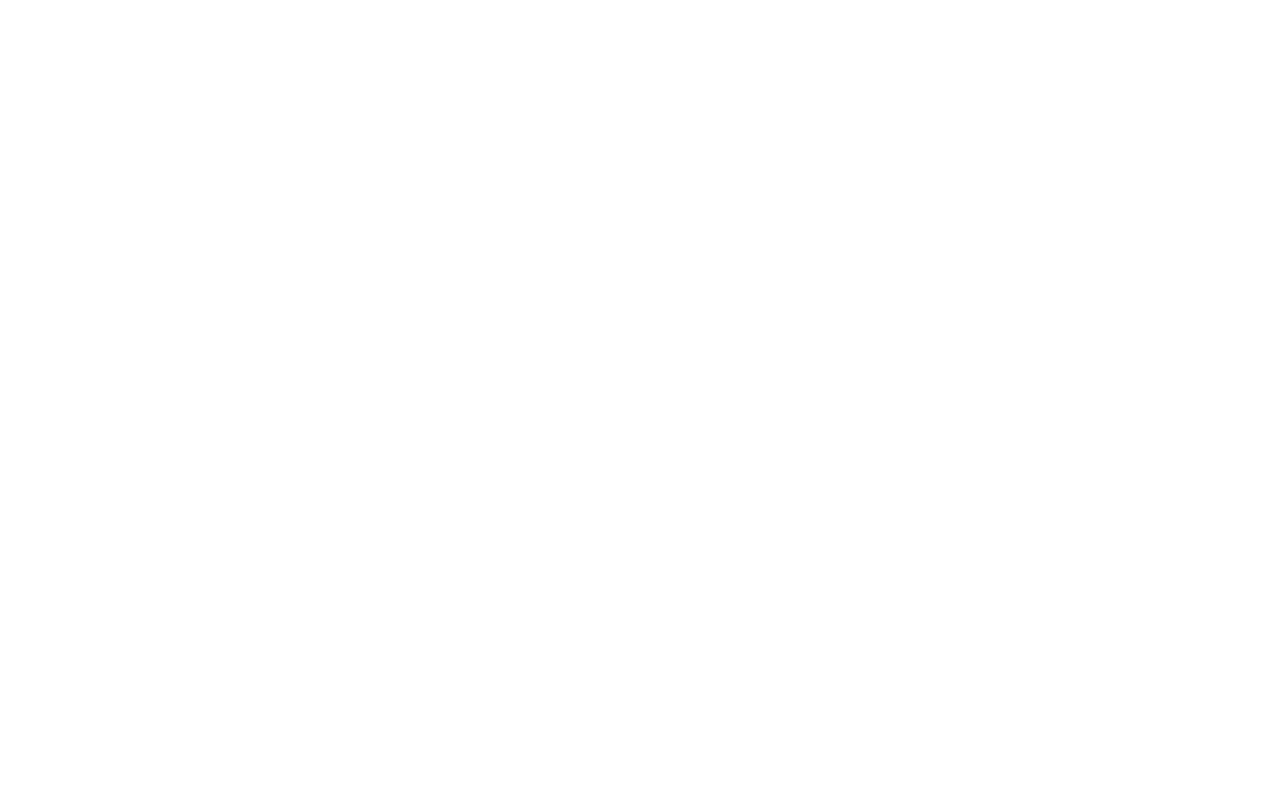
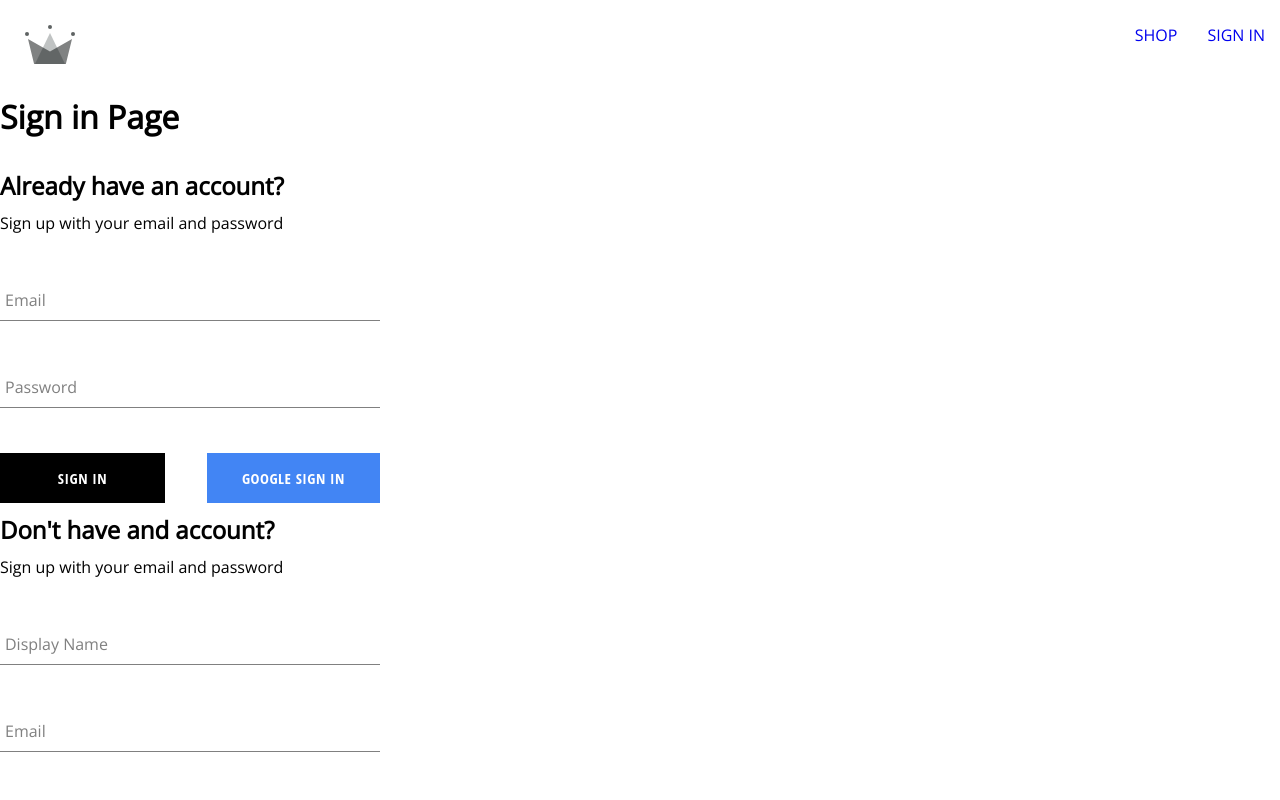
Before and after one commit to Abhinav1190P/Clothing, a React (Create React App) app: page /auth in a window 1280 px wide. Before the commit this address had no page. Shown: the top 800 px of the page. Built offline with nearby package versions, Linux system fonts and the light colour scheme.

Commit message:
Sign in start

```diff
--- a/src/App.js
+++ b/src/App.js
@@ -2,7 +2,7 @@
 import Home from "./routes/home/home.component";
 import { Routes, Route } from "react-router-dom";
 import Navigation from './routes/navigation/nav.component'
-import SignIn from "./routes/sign-in/sign-in.component";
+import Authentication from "./routes/sign-in/authentication";
 const Shop = () => {
   return <h1>I am the shop page!</h1>
 }
@@ -15,7 +15,7 @@
       <Route path="/" element={<Navigation/>}>
       <Route index element={<Home/>}/>
       <Route path="shop" element={<Shop/>}/>
-      <Route path='sign-in' element={<SignIn/>}/>
+      <Route path='auth' element={<Authentication/>}/>
       </Route>
 
     </Routes>
--- /dev/null
+++ b/src/components/sign-in-form/sign-in-form.js
@@ -0,0 +1,78 @@
+import { useState } from "react"
+import { createUserDocumentFromAuth} from '../../utils/firebase/firebase.utils'
+import FormInput from "../form-input/form-input.component"
+import {
+    signInWithGooglePopup,
+    signInAuthUserWithEmailAndPassword
+    } from '../../utils/firebase/firebase.utils'
+import './sign-in-form.styles.scss'
+import Button from "../button/buttom.component"
+const defaultFormFields = {
+    email:'',
+    password:'',
+}
+
+
+const SignInForm = () => {
+
+    const [formFields,setFormFields] = useState(defaultFormFields)
+    const {email,password} = formFields
+
+    const handleChage = (event) => {
+        const {name,value} = event.target
+        setFormFields({...formFields,[name]:value})
+    }
+
+    const resetFormFields = () => {
+        setFormFields(defaultFormFields)
+    }
+
+
+
+    const SignInWithGoogle = async () => {
+
+        const {user} = await signInWithGooglePopup();
+        createUserDocumentFromAuth(user)
+        }
+
+    const handleSubmit = async (event) => {
+        event.preventDefault()
+
+        try {
+            const response = await signInAuthUserWithEmailAndPassword(email,password)
+            console.log(response)
+        } catch (error) {
+           console.log(error)
+        }
+
+    }
+
+    return(
+        <div className="sign-up-container">
+            <h2>Already have an account?</h2>
+            <span>
+                Sign up with your email and password
+            </span>
+            <form onSubmit={handleSubmit}>
+
+
+                <FormInput label="Email" type={'email'} required onChange={handleChage} name="email" value={email}/>
+
+
+                <FormInput label="Password" type={'password'} required onChange={handleChage} name="password" value={password}/>
+
+                <div className="buttons-container">
+                <Button type="submit">
+                    Sign in
+                </Button>
+                <Button buttonType={'google'} onClick={SignInWithGoogle}>
+                    Google sign in
+                </Button>
+                </div>
+
+            </form>
+        </div>
+    )
+}
+
+export default SignInForm
--- /dev/null
+++ b/src/components/sign-in-form/sign-in-form.styles.scss
@@ -0,0 +1,15 @@
+.sign-up-container{
+    display: flex;
+    flex-direction: column;
+    width: 380px;
+
+    h2{
+        margin: 10px 0px;
+    }
+}
+
+
+.buttons-container{
+    display: flex;
+    justify-content: space-between;
+}
--- a/src/routes/navigation/nav.component.js
+++ b/src/routes/navigation/nav.component.js
@@ -15,7 +15,7 @@
           <Link className='nav-link' to='/shop'>
             SHOP
           </Link>
-          <Link className='nav-link' to='/sign-in'>
+          <Link className='nav-link' to='/auth'>
             SIGN IN
           </Link>
         </div>
--- a/src/routes/sign-in/sign-in.component.js
+++ b/src/routes/sign-in/authentication.js
@@ -7,18 +7,10 @@
 import { getRedirectResult } from 'firebase/auth';
 
 import SignUpForm from '../../components/sign-up-form/sign-up-form';
+import SignInForm from '../../components/sign-in-form/sign-in-form';
 
-const SignIn = () =>{
+const Authentication = () =>{
 
-    useEffect(()=>{
-        async function fetchData() {
-            const response = await getRedirectResult(auth)
-            if(response){
-                const userdoc = await createUserDocumentFromAuth(response.user)
-            }
-          }
-          fetchData();
-    },[])
 
     const logGoogleUser = async () => {
 
@@ -33,16 +25,10 @@
             <h1>
                 Sign in Page
             </h1>
-            <button onClick={logGoogleUser}>
-                Sign in with Google popup
-            </button>
-            <button onClick={signInWithGoogleRedirect}>
-                Sign in with Google Redirect
-            </button>
-
+            <SignInForm/>
             <SignUpForm/>
         </div>
     )
 }
 
-export default SignIn
+export default Authentication
--- a/src/utils/firebase/firebase.utils.js
+++ b/src/utils/firebase/firebase.utils.js
@@ -4,7 +4,8 @@
     signInWithRedirect,
     signInWithPopup,
     GoogleAuthProvider,
-    createUserWithEmailAndPassword
+    createUserWithEmailAndPassword,
+    signInWithEmailAndPassword
 } from 'firebase/auth'
 
 
@@ -78,3 +79,10 @@
 
     return await createUserWithEmailAndPassword(auth, email, password)
 }
+
+
+export const signInAuthUserWithEmailAndPassword = async (email,password) => {
+    if(!email || !password) return;
+
+    return await signInWithEmailAndPassword(auth, email, password)
+}
```
